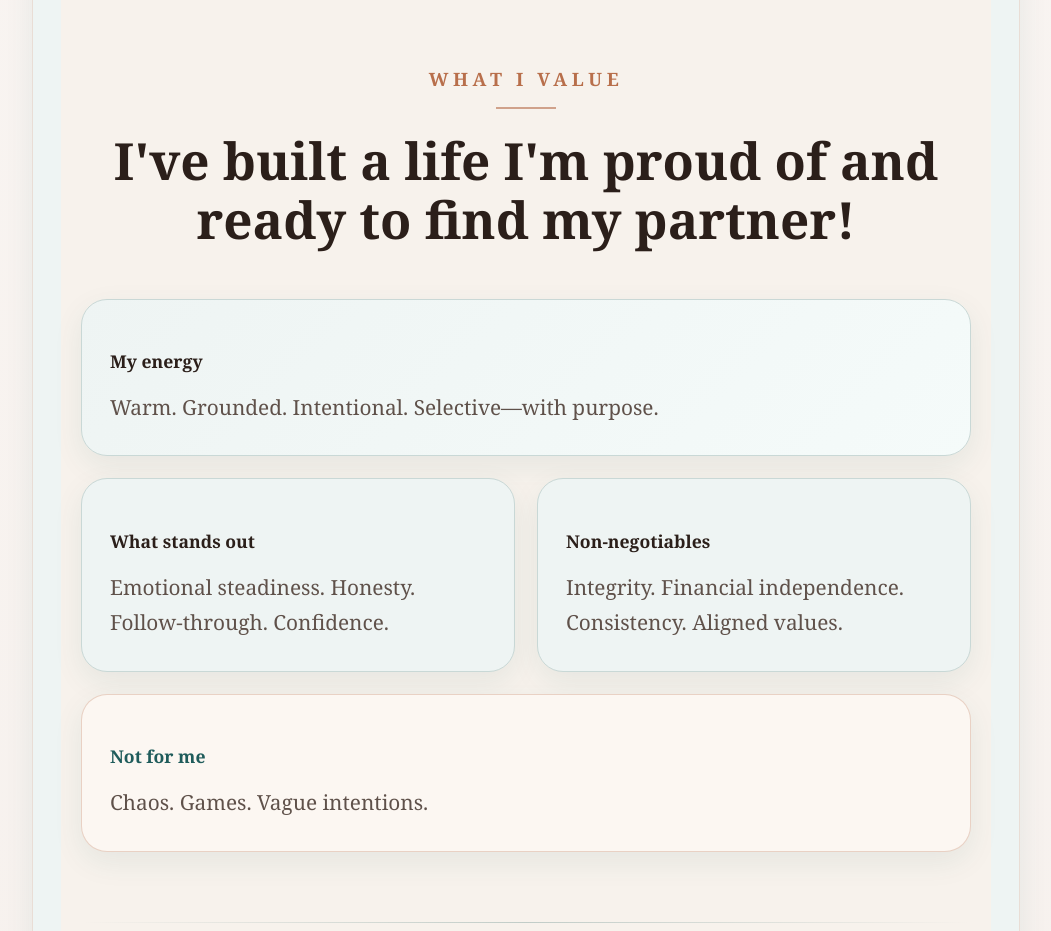
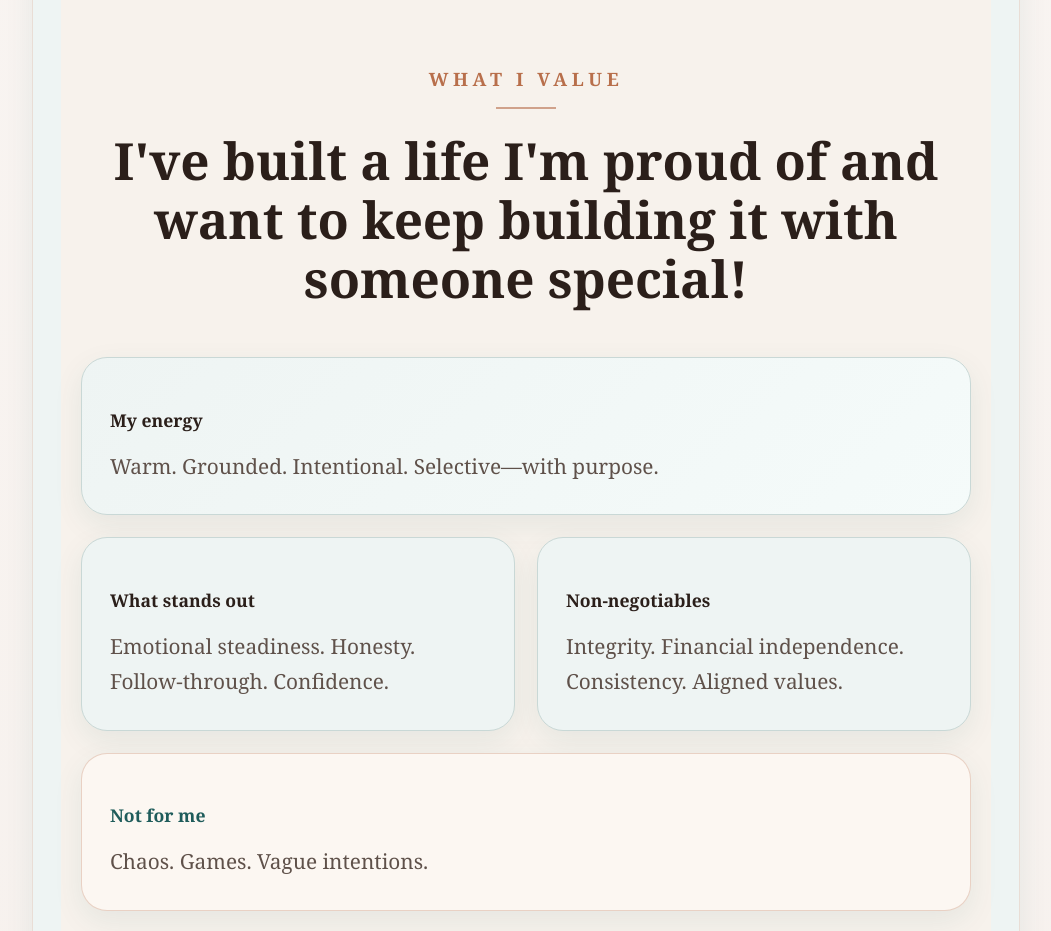
Before and after one commit to DalynnS80/Dalynn-Site, a plain HTML site: page index.html in a window 1280 px wide. Shown: the part 1880-2811 px from the top of the page, without its empty margins (114-1165 px from the left). Drawn offline with Linux system fonts and the light colour scheme.

Commit message:
Update index.html

```diff
--- a/index.html
+++ b/index.html
@@ -496,7 +496,7 @@
     <!-- WHAT I VALUE -->
     <div class="section-intro">
       <p class="eyebrow">WHAT I VALUE</p>
-      <h2>I've built a life I'm proud of and ready to find my partner!</h2>
+      <h2>I've built a life I'm proud of and want to keep building it with someone special!</h2>
       <p class="section-subtext">
 
       </p>
```
